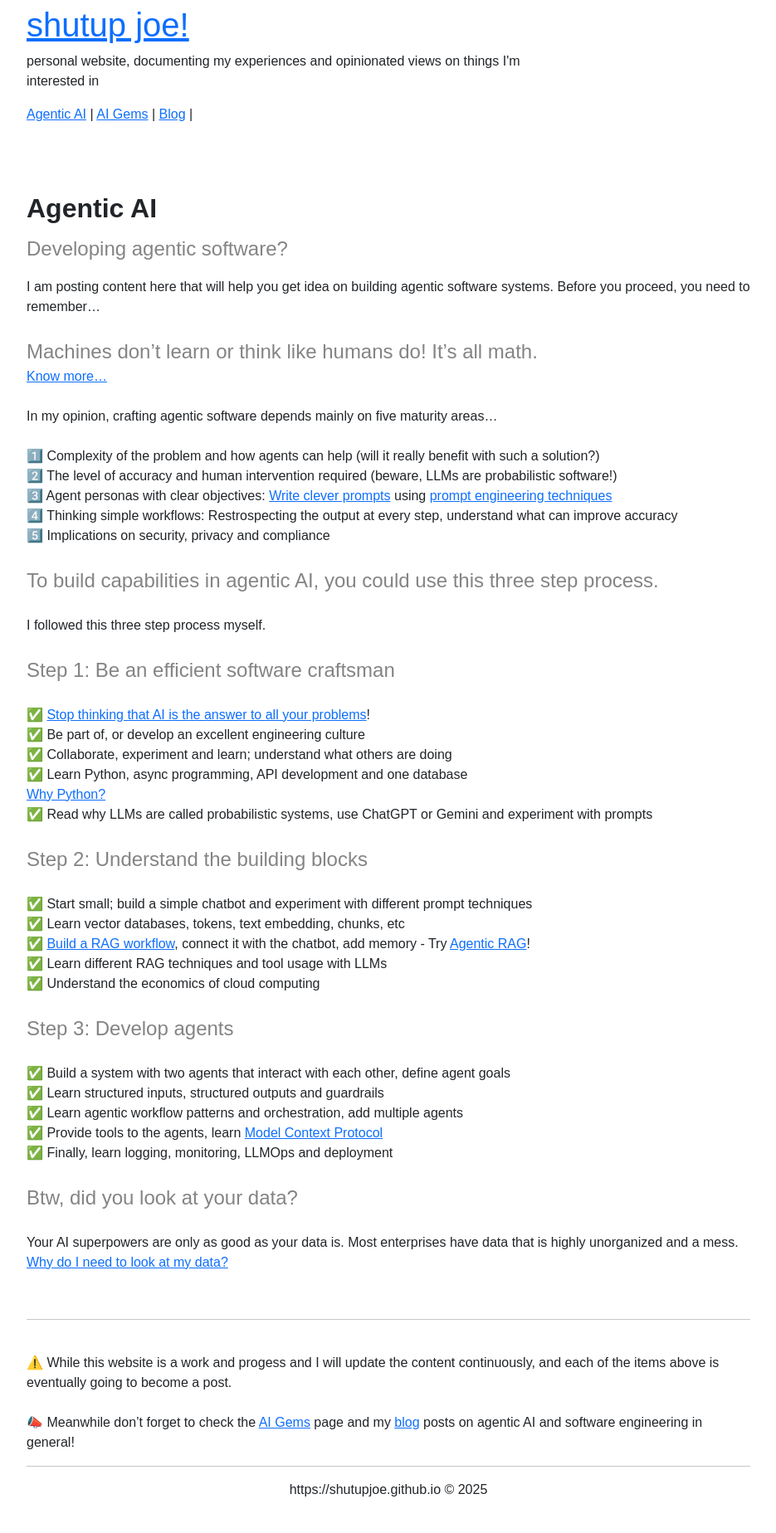
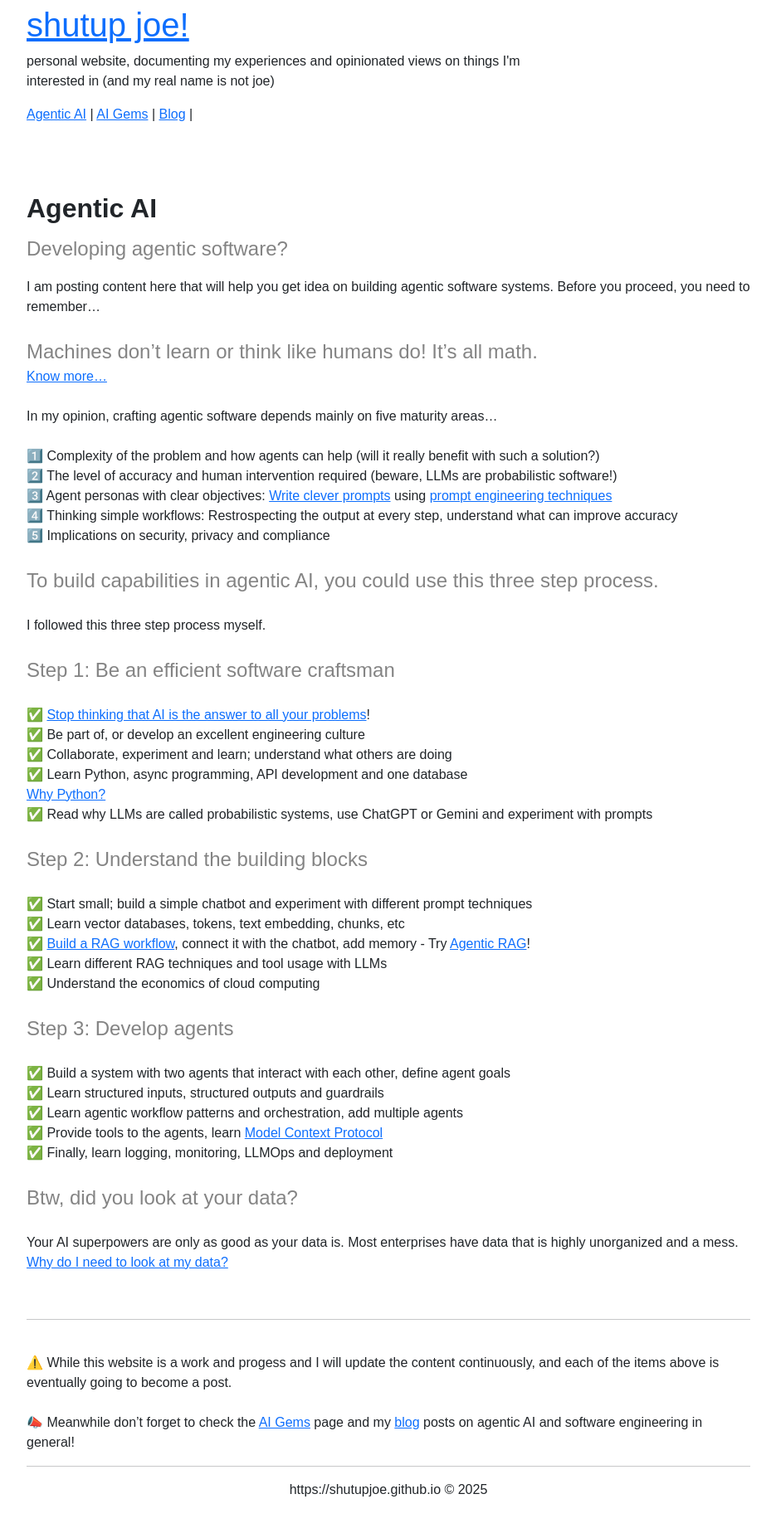
Before and after one commit to coffeeml/coffeeml.github.io, a Jekyll site: the page built from _pages/agentic-ai.markdown, in a window 1280 px wide. Shown: the whole page at 83% size, without its empty margins (172-1107 px from the left). Built offline with Jekyll 4.4.1, drawn with Linux system fonts in a browser that asks for light colours; nearby versions of some CDN libraries; some web fonts are replaced.

Commit message:
Update _config.yml

```diff
--- a/_config.yml
+++ b/_config.yml
@@ -1,7 +1,7 @@
 # Site settings
 title: shutup joe!
 email:
-description: personal website, documenting my experiences and opinionated views on things I'm interested in
+description: personal website, documenting my experiences and opinionated views on things I'm interested in (and my real name is not joe)
 baseurl: ""
 url: "https://shutupjoe.github.io"
 linkedin_username:
```
